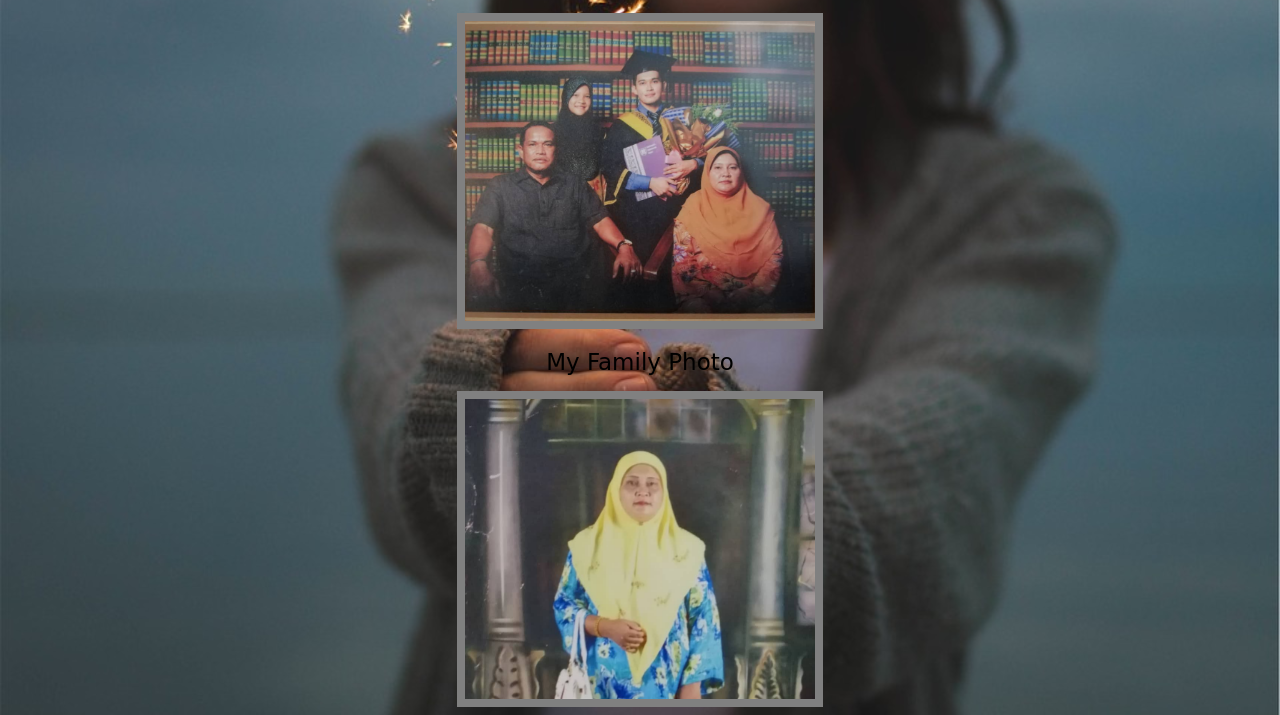
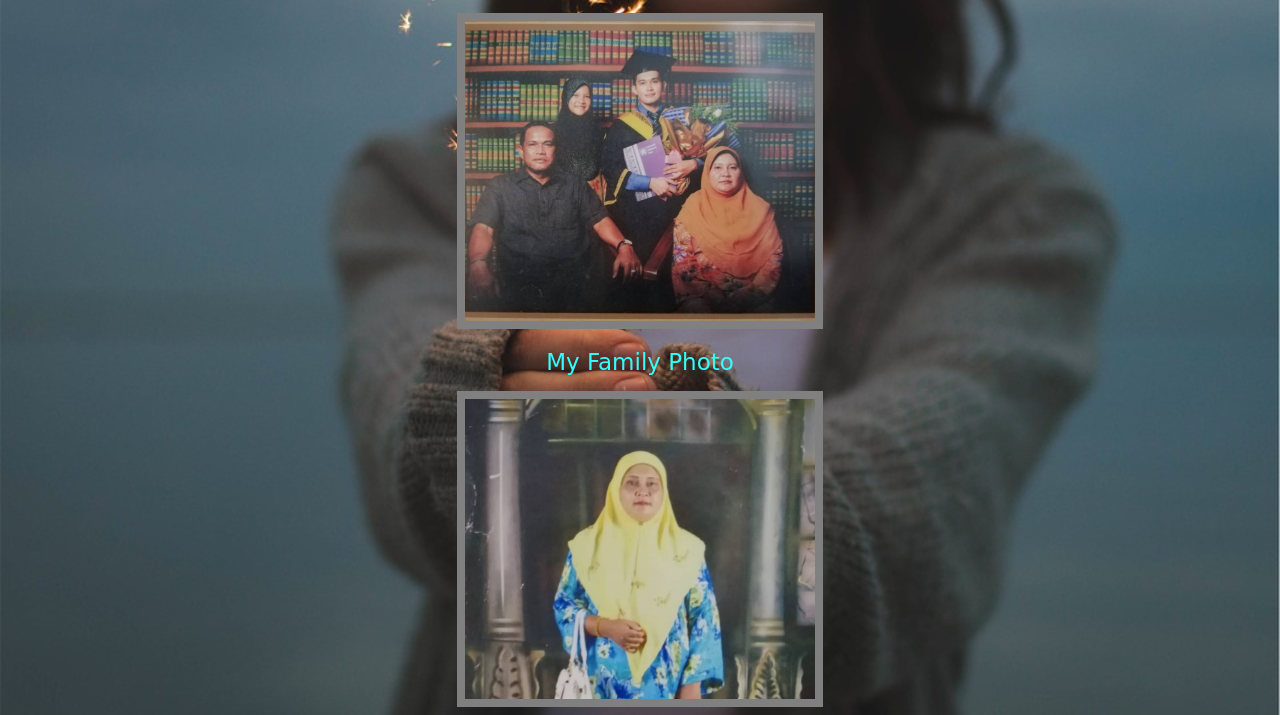
Before and after one commit to mcinn20/website-project, a plain HTML site: page family.html in a window 1280 px wide. Shown: the part 85-800 px from the top of the page. Drawn offline with Linux system fonts and the light colour scheme.

Commit message:
Update style6.css

```diff
--- a/css/style6.css
+++ b/css/style6.css
@@ -65,7 +65,7 @@ img{
 
 p{
 	font-family: 'Yanone+Kaffeesatz', cursive;
-  	color: black;
+  	color: #33FFFC;
   	text-align: center;
   	position: relative;
   	top: 20px;
```
